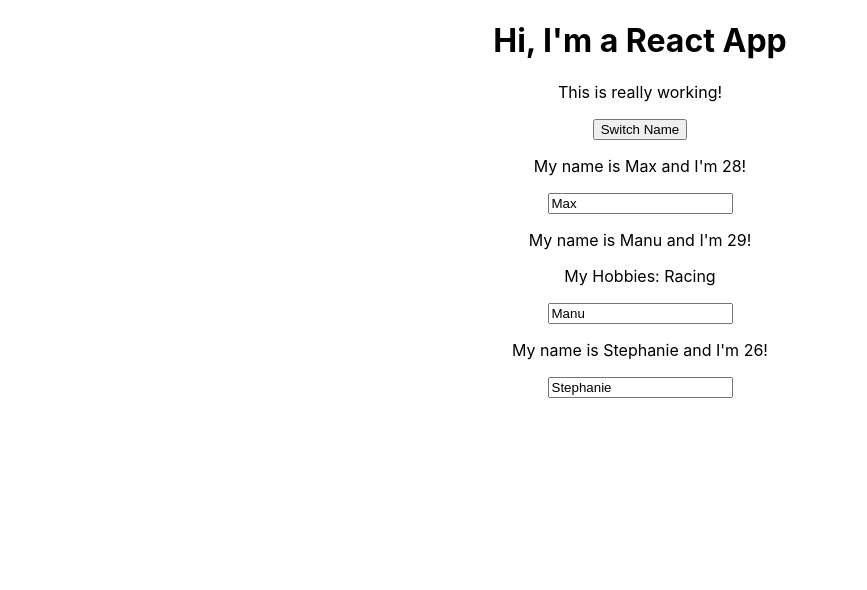
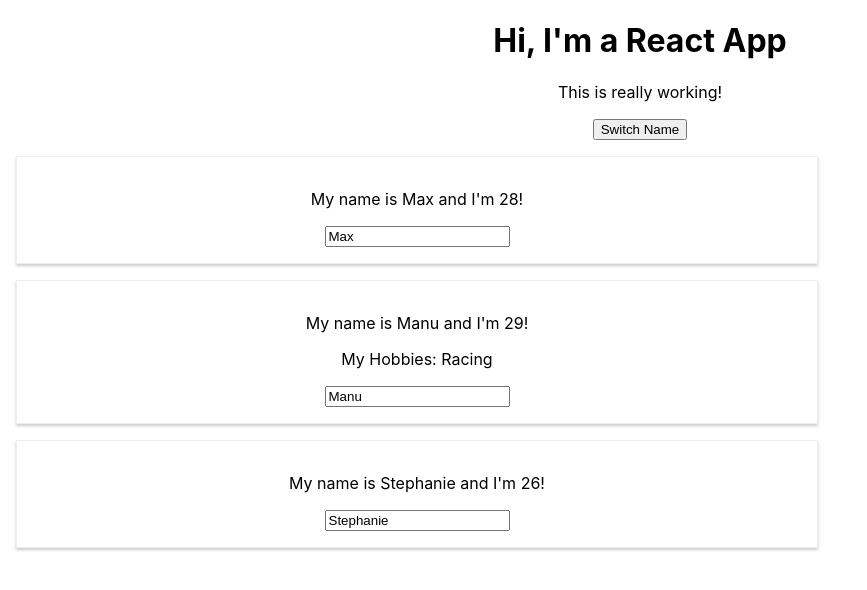
Before and after one commit to CbollaCoder/React---The-Complete-Guide-UDEMY-COURSE, a React (Create React App) app: page / in a window 1280 px wide. Shown: the top 590 px of the page, without its empty margins (0-867 px from the left). Built offline with nearby package versions, Linux system fonts and the light colour scheme.

Commit message:
Adding Styling with Stylesheets

```diff
--- a/src/App.js
+++ b/src/App.js
@@ -1,6 +1,8 @@
 import React, { Component } from 'react';
 import './App.css';
 import Person from './Person/Person';
+
+//There is two ways of adding styling
 
 class App extends Component {
   state = {
--- /dev/null
+++ b/src/Person/Person.css
@@ -0,0 +1,8 @@
+.Person{
+	width:60%;
+	margin:16px;
+	border:1px solid #eee;
+	box-shadow:0 2px 3px #ccc;
+	padding: 16px;
+	text-align: center;
+}
--- a/src/Person/Person.js
+++ b/src/Person/Person.js
@@ -1,8 +1,9 @@
 import React from 'react';
+import './Person.css';
 
 const person = (props) => {
 	return (
-		<div>
+		<div className="Person">
 			<p onClick={props.click}> My name is {props.name} and I'm {props.age}! </p>
 			<p> {props.children} </p>
 			<input type="text" onChange={props.changed} value={props.name} />
```
